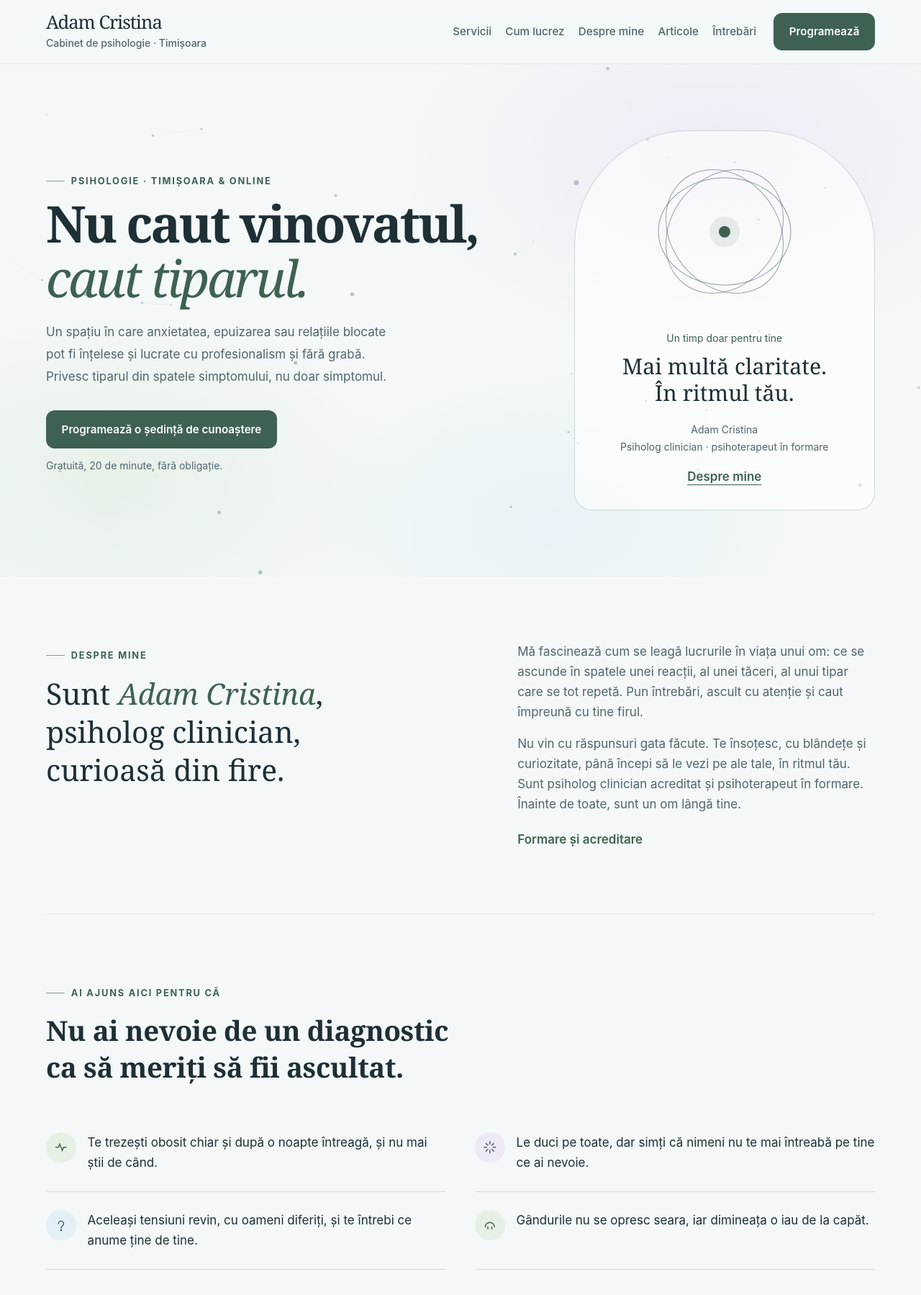
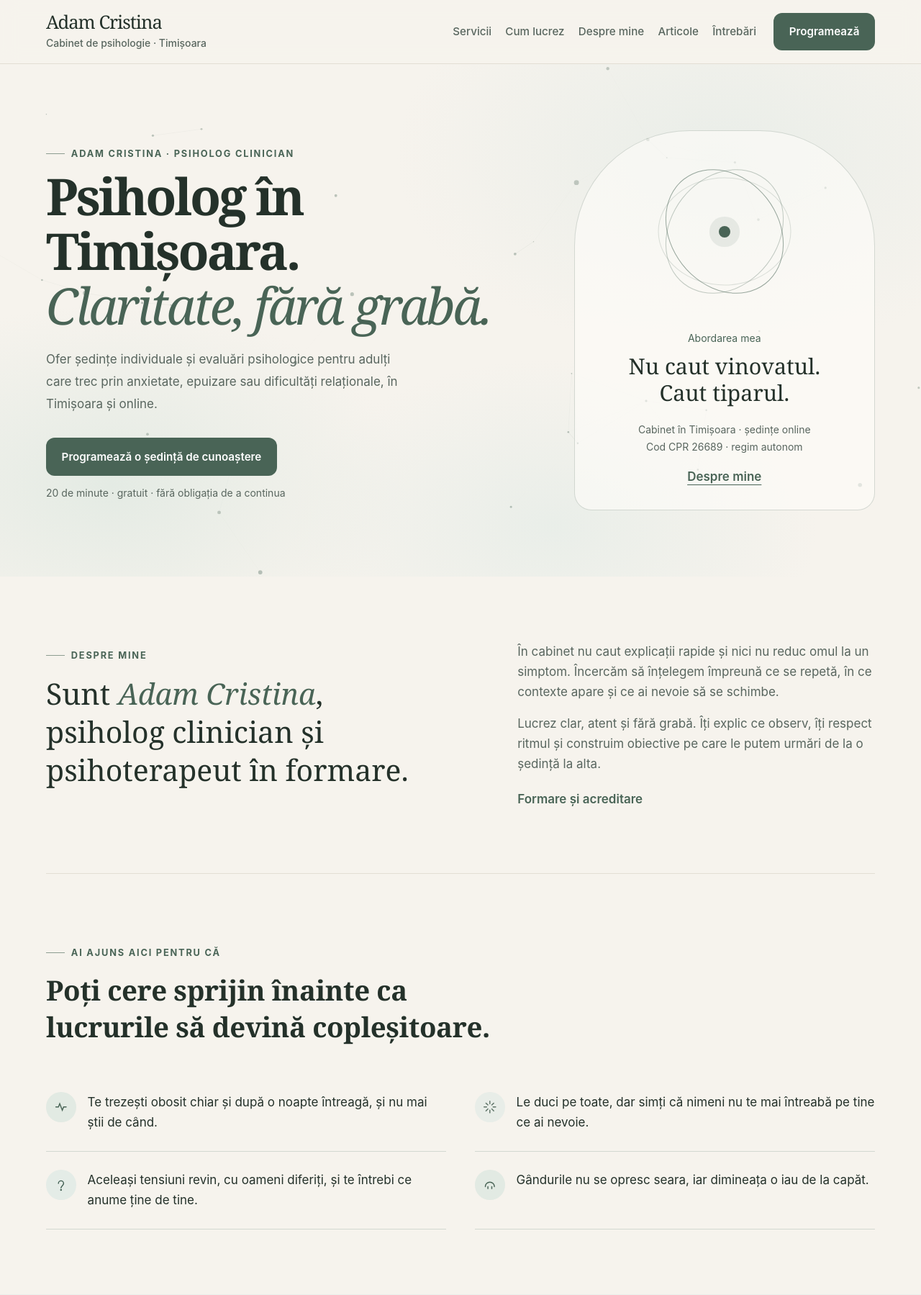
Before and after one commit to madalinagligor5-maker/psiho, a PHP site: page / in a window 1280 px wide. Shown: the top 1799 px of the page at 72% size. Run offline with PHP 8.4, Linux system fonts and the light colour scheme.

Commit message:
Îmbunătățește textele, designul și SEO

```diff
--- a/public/index.html
+++ b/public/index.html
@@ -3,21 +3,96 @@
 <head>
 <meta charset="utf-8">
 <meta name="viewport" content="width=device-width, initial-scale=1">
-<title>Adam Cristina, cabinet de psihologie în Timișoara</title>
-<meta name="description" content="Cabinet de psihologie în Timișoara. Adam Cristina: anxietate, depresie, epuizare, evaluări și documentație psihologică. Nu caut vinovatul, caut tiparul.">
+<title>Psiholog Timișoara | Adam Cristina · cabinet și online</title>
+<meta name="description" content="Adam Cristina, psiholog clinician în Timișoara. Ședințe individuale, evaluare psihologică și sprijin pentru anxietate, epuizare și dificultăți relaționale.">
+<meta name="robots" content="index, follow, max-image-preview:large">
+<meta name="author" content="Adam Cristina">
+<meta name="theme-color" content="#F6F3ED">
+<link rel="canonical" href="https://cristinaadam.ro/">
+<link rel="icon" href="/favicon.svg" type="image/svg+xml">
+<meta property="og:locale" content="ro_RO">
+<meta property="og:type" content="website">
+<meta property="og:site_name" content="Adam Cristina · Psiholog Timișoara">
+<meta property="og:title" content="Psiholog Timișoara | Adam Cristina">
+<meta property="og:description" content="Ședințe individuale și evaluări psihologice, în Timișoara și online. Un cadru clar, confidențial și fără grabă.">
+<meta property="og:url" content="https://cristinaadam.ro/">
+<meta name="twitter:card" content="summary">
+<meta name="twitter:title" content="Psiholog Timișoara | Adam Cristina">
+<meta name="twitter:description" content="Ședințe individuale și evaluări psihologice, în Timișoara și online.">
 <link rel="preload" href="/assets/fonts/Caveat-logo.woff2" as="font" type="font/woff2" crossorigin>
+<script type="application/ld+json">
+{
+  "@context": "https://schema.org",
+  "@graph": [
+    {
+      "@type": "Person",
+      "@id": "https://cristinaadam.ro/#cristina-adam",
+      "name": "Adam Cristina",
+      "url": "https://cristinaadam.ro/",
+      "jobTitle": "Psiholog clinician",
+      "description": "Psiholog clinician în Timișoara, cod CPR 26689, cu ședințe la cabinet și online."
+    },
+    {
+      "@type": "ProfessionalService",
+      "@id": "https://cristinaadam.ro/#cabinet",
+      "name": "Cabinet de psihologie Adam Cristina",
+      "url": "https://cristinaadam.ro/",
+      "email": "terapiecunico@gmail.com",
+      "priceRange": "150–180 RON",
+      "areaServed": ["Timișoara", "România"],
+      "founder": { "@id": "https://cristinaadam.ro/#cristina-adam" }
+    },
+    {
+      "@type": "WebSite",
+      "@id": "https://cristinaadam.ro/#website",
+      "url": "https://cristinaadam.ro/",
+      "name": "Adam Cristina · Psiholog Timișoara",
+      "inLanguage": "ro-RO"
+    },
+    {
+      "@type": "FAQPage",
+      "mainEntity": [
+        {
+          "@type": "Question",
+          "name": "De unde știu dacă mi-ar fi util sprijinul psihologic?",
+          "acceptedAnswer": {
+            "@type": "Answer",
+            "text": "Nu trebuie să aștepți o criză sau un diagnostic. Poți cere sprijin pentru o dificultate concretă, o stare care persistă sau nevoia de a înțelege mai bine ce ți se întâmplă."
+          }
+        },
+        {
+          "@type": "Question",
+          "name": "Cât durează o ședință?",
+          "acceptedAnswer": {
+            "@type": "Answer",
+            "text": "O ședință durează 50 de minute. Frecvența se stabilește împreună, în funcție de nevoi și obiective."
+          }
+        },
+        {
+          "@type": "Question",
+          "name": "Ședințele sunt confidențiale?",
+          "acceptedAnswer": {
+            "@type": "Answer",
+            "text": "Discuțiile sunt confidențiale, în limitele prevăzute de lege și de Codul deontologic al profesiei de psiholog."
+          }
+        }
+      ]
+    }
+  ]
+}
+</script>
 <style>
   @font-face{
     font-family:"Caveat"; font-style:normal; font-weight:400 700; font-display:swap;
     src:url("/assets/fonts/Caveat-logo.woff2") format("woff2");
   }
   :root{
-    --bg:#F4F8F9; --surface:#FFFFFF; --surface-2:#EEF5F4;
-    --ink:#1E2F36; --ink-soft:#52656C; --ink-faint:#7C8D93;
-    --line:#E0E9EA; --line-2:#CFDCDD;
-    --sage:#3E6152; --sage-bg:#E6F0E5;
-    --lav:#5E4E86; --lav-bg:#EDE9F5;
-    --bleu:#2E5A6B; --azur:#E3F0F5;
+    --bg:#F6F3ED; --surface:#FFFDFA; --surface-2:#EAEFEA;
+    --ink:#24312A; --ink-soft:#59665F; --ink-faint:#7A867F;
+    --line:#E3DED4; --line-2:#D2D8D1;
+    --sage:#496456; --sage-bg:#E2EAE3;
+    --lav:#5D7266; --lav-bg:#E8EDE8;
+    --bleu:#3F5D50; --azur:#E4ECE7;
     --accent:var(--sage);
     --shadow:0 1px 2px rgba(30,47,54,.04), 0 14px 40px rgba(30,47,54,.07);
     --serif:"Iowan Old Style",Georgia,"Times New Roman",serif;
@@ -221,8 +298,8 @@
   .hero__aside{border:1px solid color-mix(in srgb,var(--sage) 22%,transparent);background:color-mix(in srgb,var(--surface) 58%,transparent);border-radius:160px 160px 24px 24px;padding:2rem;text-align:center;position:relative}
   .pattern-art{height:220px;position:relative;width:min(240px,100%);margin:0 auto 1.5rem}
   .pattern-art span{position:absolute;width:150px;height:185px;border:1px solid var(--sage);border-radius:50%;left:calc(50% - 75px);top:15px;transform:rotate(-38deg);opacity:.55}
-  .pattern-art span:nth-child(2){transform:rotate(38deg);border-color:var(--lav)}
-  .pattern-art span:nth-child(3){transform:rotate(90deg);border-color:var(--bleu)}
+  .pattern-art span:nth-child(2){transform:rotate(38deg);opacity:.32}
+  .pattern-art span:nth-child(3){transform:rotate(90deg);opacity:.18}
   .pattern-art i{position:absolute;left:calc(50% - 8px);top:100px;width:16px;height:16px;background:var(--sage);border-radius:50%;box-shadow:0 0 0 13px color-mix(in srgb,var(--sage) 10%,transparent)}
   .hero__aside-kicker{font-size:.875rem;color:var(--sage)}
   .hero__aside-title{font:400 1.9rem/1.2 var(--serif);margin:.65rem 0 1.3rem}
@@ -279,26 +358,26 @@
   </div>
 </header>
 
-<main>
+<main id="continut">
   <!-- HERO -->
   <section class="hero">
     <canvas class="hero__canvas" aria-hidden="true"></canvas>
     <div class="hero__glow"></div>
     <div class="wrap hero__layout">
       <div class="hero__copy">
-      <p class="eyebrow rise in">Psihologie · Timișoara &amp; online</p>
-      <h1 class="rise in d1">Nu caut vinovatul,<br><em>caut tiparul.</em></h1>
-      <p class="lede rise in d2" data-c="hero_lede">Un spațiu în care anxietatea, epuizarea sau relațiile blocate pot fi înțelese și lucrate cu profesionalism și fără grabă. Privesc tiparul din spatele simptomului, nu doar simptomul.</p>
+      <p class="eyebrow rise in">Adam Cristina · psiholog clinician</p>
+      <h1 class="rise in d1">Psiholog în Timișoara.<br><em>Claritate, fără grabă.</em></h1>
+      <p class="lede rise in d2" data-c="hero_lede">Ofer ședințe individuale și evaluări psihologice pentru adulți care trec prin anxietate, epuizare sau dificultăți relaționale, în Timișoara și online.</p>
       <div class="hero__cta rise in d3">
         <a class="btn" href="#contact">Programează o ședință de cunoaștere</a>
-        <span class="hero__note">Gratuită, 20 de minute, fără obligație.</span>
+        <span class="hero__note">20 de minute · gratuit · fără obligația de a continua</span>
       </div>
       </div>
       <aside class="hero__aside rise in d2" aria-label="Abordarea mea">
         <div class="pattern-art" aria-hidden="true"><span></span><span></span><span></span><i></i></div>
-        <p class="hero__aside-kicker">Un timp doar pentru tine</p>
-        <p class="hero__aside-title">Mai multă claritate.<br>În ritmul tău.</p>
-        <p class="hero__aside-note">Adam Cristina<br>Psiholog clinician · psihoterapeut în formare</p>
+        <p class="hero__aside-kicker">Abordarea mea</p>
+        <p class="hero__aside-title">Nu caut vinovatul.<br>Caut tiparul.</p>
+        <p class="hero__aside-note">Cabinet în Timișoara · ședințe online<br>Cod CPR 26689 · regim autonom</p>
         <a href="#despre" class="text-link">Despre mine</a>
       </aside>
     </div>
@@ -309,11 +388,11 @@
     <div class="wrap intro__grid">
       <div>
         <p class="eyebrow band__eyebrow rise">Despre mine</p>
-        <p class="big rise d1">Sunt <span class="who">Adam Cristina</span>, <span data-c="cine_tail">psiholog clinician, curioasă din fire.</span></p>
+        <p class="big rise d1">Sunt <span class="who">Adam Cristina</span>, <span data-c="cine_tail">psiholog clinician și psihoterapeut în formare.</span></p>
       </div>
       <div class="rise d2">
-        <p class="muted" data-c="cine_p1">Mă fascinează cum se leagă lucrurile în viața unui om: ce se ascunde în spatele unei reacții, al unei tăceri, al unui tipar care se tot repetă. Pun întrebări, ascult cu atenție și caut împreună cu tine firul.</p>
-        <p class="muted" style="margin-top:1rem" data-c="cine_p2">Nu vin cu răspunsuri gata făcute. Te însoțesc, cu blândețe și curiozitate, până începi să le vezi pe ale tale, în ritmul tău. Sunt psiholog clinician acreditat și psihoterapeut în formare. Înainte de toate, sunt un om lângă tine.</p>
+        <p class="muted" data-c="cine_p1">În cabinet nu caut explicații rapide și nici nu reduc omul la un simptom. Încercăm să înțelegem împreună ce se repetă, în ce contexte apare și ce ai nevoie să se schimbe.</p>
+        <p class="muted" style="margin-top:1rem" data-c="cine_p2">Lucrez clar, atent și fără grabă. Îți explic ce observ, îți respect ritmul și construim obiective pe care le putem urmări de la o ședință la alta.</p>
         <p style="margin-top:1.3rem"><a href="/despre" style="color:var(--sage); font-weight:600; text-decoration:none">Formare și acreditare</a></p>
       </div>
     </div>
@@ -325,7 +404,7 @@
   <section class="band">
     <div class="wrap">
       <p class="eyebrow band__eyebrow rise">Ai ajuns aici pentru că</p>
-      <h2 class="lead rise d1">Nu ai nevoie de un diagnostic ca să meriți să fii ascultat.</h2>
+      <h2 class="lead rise d1">Poți cere sprijin înainte ca lucrurile să devină copleșitoare.</h2>
       <ul class="feel">
         <li class="rise"><span class="badge"><svg viewBox="0 0 24 24" fill="none" stroke="currentColor" stroke-width="1.6" stroke-linecap="round"><path d="M4 12h4l2-5 4 10 2-5h4"/></svg></span><span>Te trezești obosit chiar și după o noapte întreagă, și nu mai știi de când.</span></li>
         <li class="rise d1"><span class="badge lav"><svg viewBox="0 0 24 24" fill="none" stroke="currentColor" stroke-width="1.6" stroke-linecap="round"><path d="M12 3v4M12 17v4M3 12h4M17 12h4M6 6l3 3M15 15l3 3M18 6l-3 3M9 15l-3 3"/></svg></span><span>Le duci pe toate, dar simți că nimeni nu te mai întreabă pe tine ce ai nevoie.</span></li>
@@ -339,10 +418,10 @@
   <section class="band" id="cum" style="background:var(--surface-2)">
     <div class="wrap">
       <p class="eyebrow band__eyebrow rise">Cum lucrez</p>
-      <h2 class="lead rise d1">Simptomul e doar vârful. Mă interesează rădăcina care îl ține.</h2>
-      <p class="muted rise d2" style="margin-top:1.2rem; max-width:60ch">Terapia sistemică pornește de la o observație simplă: nimeni nu funcționează izolat. Anxietatea, oboseala sau felul în care reacționezi se formează într-o rețea de relații. Când tiparul devine vizibil, îți recapeți controlul asupra lui.</p>
+      <h2 class="lead rise d1">Înțelegem contextul, nu doar simptomul.</h2>
+      <p class="muted rise d2" style="margin-top:1.2rem; max-width:60ch">Mă uit la felul în care experiențele, relațiile și rolurile tale se leagă de ceea ce trăiești acum. Când observi mai clar un tipar, poți începe să alegi alt răspuns, pas cu pas.</p>
       <blockquote class="quote rise d2">
-        <p>Nu te-ai stricat tu. S-a rupt echilibrul din jurul tău.</p>
+        <p>Nu ești problema pe care trebuie să o reparăm. Ești persoana cu care lucrăm.</p>
         <cite>abordarea mea, pe scurt</cite>
       </blockquote>
     </div>
@@ -353,9 +432,9 @@
     <div class="wrap">
       <p class="eyebrow band__eyebrow rise">Ședințe și evaluări</p>
       <h2 class="lead rise d1">Prețurile, de la început.</h2>
-      <p class="muted rise d2" style="margin-top:1rem; max-width:52ch">Le afișăm transparent, pentru că a fi nevoit să întrebi cât costă e, pentru mulți oameni, încă un motiv de amânare.</p>
+      <p class="muted rise d2" style="margin-top:1rem; max-width:52ch">Afișez costurile direct, ca să poți decide în cunoștință de cauză dacă serviciul ți se potrivește.</p>
       <div class="svc">
-        <div class="card rise"><span class="ic"><svg viewBox="0 0 24 24" fill="none" stroke="currentColor" stroke-width="1.6" stroke-linecap="round"><path d="M4 18c0-4 3-6 8-6s8 2 8 6"/><circle cx="12" cy="7" r="3"/></svg></span><h3>Ședință individuală</h3><p class="price"><span data-c="pret_individual">150</span> lei <small>· 50 min</small></p><p class="desc">Un cadru confidențial, în afara rutinei zilnice, dedicat exclusiv ție și lucrurilor pe care ai nevoie să le clarifici.</p></div>
+        <div class="card rise"><span class="ic"><svg viewBox="0 0 24 24" fill="none" stroke="currentColor" stroke-width="1.6" stroke-linecap="round"><path d="M4 18c0-4 3-6 8-6s8 2 8 6"/><circle cx="12" cy="7" r="3"/></svg></span><h3>Ședință individuală</h3><p class="price"><span data-c="pret_individual">150</span> lei <small>· 50 min</small></p><p class="desc">O conversație confidențială, cu obiective stabilite împreună și spațiu pentru ceea ce îți este greu să pui în cuvinte.</p></div>
         <div class="card rise d1"><span class="ic"><svg viewBox="0 0 24 24" fill="none" stroke="currentColor" stroke-width="1.6" stroke-linecap="round"><rect x="3" y="5" width="18" height="12" rx="2"/><path d="M8 21h8M12 17v4"/></svg></span><h3>Ședință online</h3><p class="price"><span data-c="pret_online">150</span> lei <small>· 50 min</small></p><p class="desc">Aceeași ședință, de oriunde ai un spațiu liniștit. Potrivită pentru un program încărcat sau pentru distanță.</p></div>
         <div class="card rise d2"><span class="ic"><svg viewBox="0 0 24 24" fill="none" stroke="currentColor" stroke-width="1.6" stroke-linecap="round"><path d="M9 3h6l-1 6h3l-8 12 2-8H6z"/></svg></span><h3>Evaluare psihologică</h3><p class="price"><span data-c="pret_evaluare">180</span> lei <small>· 50 min</small></p><p class="desc">Una sau mai multe întâlniri, instrumente standardizate și discutarea rezultatelor, finalizate cu un raport de evaluare.</p></div>
         <div class="card rise d3"><span class="ic"><svg viewBox="0 0 24 24" fill="none" stroke="currentColor" stroke-width="1.6" stroke-linecap="round"><path d="M7 3h7l4 4v14H7z"/><path d="M14 3v4h4M10 12h5M10 16h5"/></svg></span><h3>Fișe CES și încadrare grad</h3><p class="price"><span data-c="pret_fise">180</span> lei</p><p class="desc">Documentație psihologică pentru comisiile de evaluare: cerințe educaționale speciale și încadrare în grad de handicap.</p></div>
@@ -381,9 +460,9 @@
   <section class="band" id="intrebari">
     <div class="wrap" style="max-width:min(820px,92vw)">
       <p class="eyebrow band__eyebrow rise">Întrebări frecvente</p>
-      <h2 class="lead rise d1">Ce se întreabă cel mai des.</h2>
+      <h2 class="lead rise d1">Ce e util să știi înainte să ne auzim.</h2>
       <div class="faq rise d1">
-        <details><summary>De unde știu dacă am nevoie de terapie?<span class="plus"></span></summary><div class="ans">Nu există un prag de suferință de la care „se justifică". Dacă te-ai întrebat, întrebarea în sine e un motiv suficient să vorbim o dată. Ședința de cunoaștere există exact pentru asta.</div></details>
+        <details><summary>De unde știu dacă mi-ar fi util sprijinul psihologic?<span class="plus"></span></summary><div class="ans">Nu trebuie să aștepți o criză sau un diagnostic. Poți veni cu o dificultate concretă, cu o stare care persistă sau pur și simplu cu nevoia de a înțelege mai bine ce ți se întâmplă. Discuția inițială te ajută să vezi dacă abordarea mea ți se potrivește.</div></details>
         <details><summary>Cât durează o ședință și cât de des ne vedem?<span class="plus"></span></summary><div class="ans">O ședință durează 50 de minute. Ritmul îl stabilim împreună, în funcție de ce ai nevoie. De obicei, la început, o dată pe săptămână.</div></details>
         <details><summary>Ce se întâmplă cu ce spun acolo?<span class="plus"></span></summary><div class="ans">Tot ce vorbim rămâne confidențial, conform Codului deontologic al Colegiului Psihologilor. Fac excepție doar situațiile de pericol pentru viață, prevăzute de lege.</div></details>
         <details><summary>Online sau la cabinet, care e mai bine?<span class="plus"></span></summary><div class="ans">Depinde mai puțin de preferință decât pare. Online funcționează bine când programul e imprevizibil. La cabinet, când ai nevoie de un spațiu care nu e casa ta. Putem începe într-un fel și schimba pe parcurs.</div></details>
@@ -398,8 +477,8 @@
       <div class="final rise">
         <div class="final__glow"></div>
         <p class="eyebrow" style="justify-content:center">Când ești gata</p>
-        <h2>Nu trebuie să te hotărăști azi.</h2>
-        <p>O ședință de cunoaștere durează douăzeci de minute, e gratuită și nu implică niciun angajament. E o conversație în care ne cunoaștem și în care poți vedea dacă te simți în largul tău.</p>
+        <h2>Putem începe cu o conversație scurtă.</h2>
+        <p>Discuția de cunoaștere durează 20 de minute, este gratuită și nu te obligă să continui. Îmi spui pe scurt ce cauți, îți explic felul în care lucrez și vedem dacă are sens să stabilim o primă ședință.</p>
         <form class="form" id="contact-form">
           <input type="hidden" name="access_key" id="w3key" value="">
           <input type="hidden" name="subject" value="Mesaj nou de pe site (ședință de cunoaștere)">
--- /dev/null
+++ b/public/robots.txt
@@ -0,0 +1,4 @@
+User-agent: *
+Allow: /
+
+Sitemap: https://cristinaadam.ro/sitemap.xml
```
Also changed, not shown: other parts of public/index.html (+16 -12 lines), public/content.json (+4 -4 lines), public/sitemap.xml (added, +12 -0 lines), src/content/articole/anxietatea-nu-e-o-defectiune.md (+20 -11 lines), src/content/articole/burnout-nu-inseamna-ca-ai-muncit-prea-mult.md (+15 -9 lines), src/content/articole/de-ce-se-repeta-aceleasi-certuri.md (+15 -12 lines), public/assets/css/base.css, public/favicon.svg (added), 6 other files.
